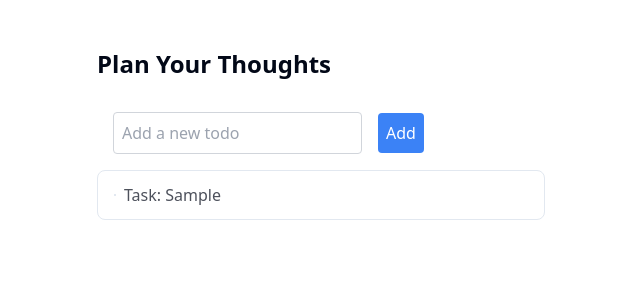
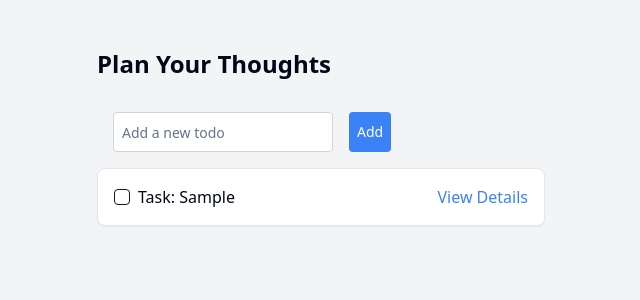
Before and after one commit to mohammed-sharraf-sazim/The-Todo, a Next.js app: page /todo in a window 1280 px wide. Both pictures are taken after typing "Sample" into the empty fields and a click on the button "Add". Shown: the top 300 px of the page, without its empty margins (319-959 px from the left). Built offline with nearby package versions, Linux system fonts and the light colour scheme.

Commit message:
feat(NTD): clear completed tasks

```diff
--- a/modules/todo/components/TodoList.tsx
+++ b/modules/todo/components/TodoList.tsx
@@ -1,13 +1,15 @@
 import React, { useEffect, useState } from "react";
-import { useAppSelector } from "@/shared/redux/hooks";
+import { useAppSelector, useAppDispatch } from "@/shared/redux/hooks";
 import { Todo } from "../models";
 import { Checkbox } from "@/shared/components/ui/checkbox";
 import { Card, CardContent } from "@/shared/components/ui/card";
+import { toggleTodoCompletion } from "@/shared/redux/reducers/todoSlice";
 import Link from "next/link";
 
 const TodoList: React.FC = () => {
   const [isClient, setIsClient] = useState(false);
   const todos = useAppSelector((state) => state.todos.todos);
+  const dispatch = useAppDispatch();
 
   useEffect(() => {
     setIsClient(true);
@@ -17,17 +19,18 @@ const TodoList: React.FC = () => {
     return null;
   }
 
+  const sortedTodos = [...todos].sort((firstNumber, secondNumber) => Number(firstNumber.isCompleted) - Number(secondNumber.isCompleted));
+
   return (
     <div className="space-y-4">
-      {todos.map((todo: Todo) => (
-        <Link key={todo.id} href={`/todo/${todo.id}`} passHref>
-          <Card className="cursor-pointer mb-4">
+      {sortedTodos.map((todo: Todo) => (
+        <Card key={todo.id}>
           <CardContent className="flex items-center justify-between p-4">
             <div className="flex items-center space-x-2">
               <Checkbox
                 id={`todo-${todo.id}`}
                 checked={todo.isCompleted}
-                  disabled
+                onClick={() => dispatch(toggleTodoCompletion(todo.id))}
               />
               <label
                 htmlFor={`todo-${todo.id}`}
@@ -38,9 +41,11 @@ const TodoList: React.FC = () => {
                 Task: {todo.task}
               </label>
             </div>
+            <Link href={`/todo/${todo.id}`} legacyBehavior>
+              <a className="text-blue-500">View Details</a>
+            </Link>
           </CardContent>
         </Card>
-        </Link>
       ))}
     </div>
   );
--- a/pages/todo/[todoId]/index.page.tsx
+++ b/pages/todo/[todoId]/index.page.tsx
@@ -15,6 +15,8 @@ import {
   DialogTrigger,
 } from "@/shared/components/ui/dialog";
 import { Button } from "@/shared/components/ui/button";
+import { Checkbox } from "@/shared/components/ui/checkbox";
+import { toggleTodoCompletion } from "@/shared/redux/reducers/todoSlice";
 
 const TodoDetailsPage = () => {
   const router = useRouter();
@@ -48,19 +50,34 @@ const TodoDetailsPage = () => {
     }
   };
 
+  const handleToggleCompletion = () => {
+    dispatch(toggleTodoCompletion(todo.id));
+  };
+
   return (
     <div className="p-8">
       <Link href="/todo" legacyBehavior>
         <a className="text-blue-500 mb-4 inline-block">Back</a>
       </Link>
       <h1 className="text-3xl font-bold mb-4">Todo Details</h1>
-      <p>Description of the task: </p>
+      <label className="block text-lg font-medium text-gray-900">Description of the task:</label>
       <input
         type="text"
         value={task}
         onChange={(e) => setTask(e.target.value)}
         className="border p-2 mb-4 w-full"
       />
+       <div className="flex items-center space-x-2 mb-4">
+        <label className="block text-lg font-medium text-gray-900">Task Status:</label>
+        <Checkbox
+          id={`todo-${todo.id}`}
+          checked={todo.isCompleted}
+          onCheckedChange={handleToggleCompletion}
+        />
+        <span className={todo.isCompleted ? ' text-gray-500' : ''}>
+          {todo.isCompleted ? "Completed" : "Not Completed"}
+        </span>
+      </div>
       <button onClick={handleUpdateTask} className="bg-blue-500 text-white p-2">
         Update
       </button>
--- a/shared/redux/reducers/todoSlice.ts
+++ b/shared/redux/reducers/todoSlice.ts
@@ -47,8 +47,16 @@ const todosSlice = createSlice({
       state.todos = state.todos.filter(todo => todo.id !== action.payload);
       saveTodosToLocalStorage(state.todos);
     },
+    toggleTodoCompletion: (state, action: PayloadAction<number>) => {
+      const todo = state.todos.find(task => task.id === action.payload);
+      if (todo) {
+        todo.isCompleted = !todo.isCompleted;
+      }
+      console.log(todo?.isCompleted);
+
+    },
   },
 });
 
-export const { addTodo, updateTodo, deleteTodo } = todosSlice.actions;
+export const { addTodo, updateTodo, deleteTodo, toggleTodoCompletion } = todosSlice.actions;
 export default todosSlice.reducer;
--- a/tailwind.config.ts
+++ b/tailwind.config.ts
@@ -7,6 +7,7 @@ const config = {
     './components/**/*.{ts,tsx}',
     './app/**/*.{ts,tsx}',
     './modules/**/*.{ts,tsx}',
+    './shared/**/*.{js,ts,jsx,tsx}',
 	],
   prefix: "",
   theme: {
```
Lines whose indentation alone changed are shown as unchanged.
